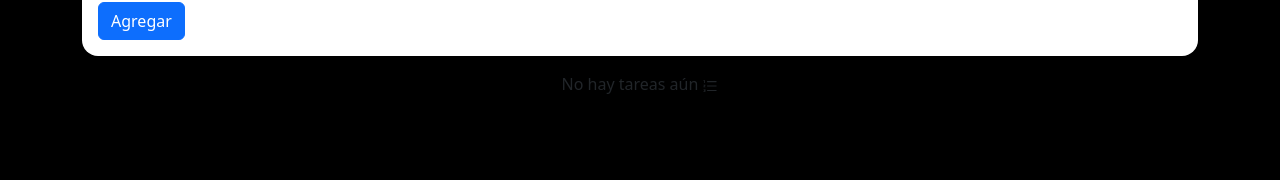
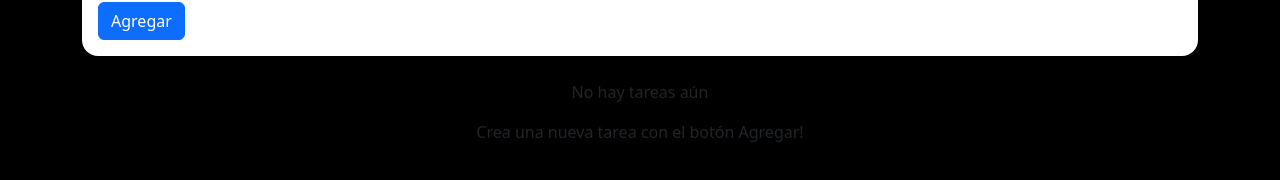
Before and after one commit to diegoworks92/todoList, a React (Vite) app: page / in a window 1280 px wide. Shown: the part 172-352 px from the top of the page. Built offline with nearby package versions, Linux system fonts and the light colour scheme.

Commit message:
refactor: exctract no todos message into new component

```diff
--- /dev/null
+++ b/src/components/TodoList/ShowNoTodos.jsx
@@ -0,0 +1,8 @@
+const ShowNoTodos = () =>{
+    return(<div className="container text-center mt-4">
+        <p>No hay tareas aún</p>
+        <p>Crea una nueva tarea con el botón Agregar!</p>
+    </div>)
+}
+
+export default ShowNoTodos
--- a/src/components/TodoList/TodoItems.jsx
+++ b/src/components/TodoList/TodoItems.jsx
@@ -1,7 +1,7 @@
 import { Button } from "react-bootstrap";
 import Table from 'react-bootstrap/Table';
 import Modal from 'react-bootstrap/Modal';
-
+import ShowNoTodos from "./ShowNoTodos";
 import { AiOutlineOrderedList } from "react-icons/ai";
 import { FaCheck, FaPencilAlt } from "react-icons/fa";
 import { IoCloseSharp } from "react-icons/io5";
@@ -150,8 +150,9 @@ const TodoItems = ({ lista, handleDelete, handleToggle, handleEditShow, handleSh
           </tbody>
 
         </Table>
-        : (<p className="text-center mt-3">No hay tareas aún <AiOutlineOrderedList /></p>
-        )}
+        : <ShowNoTodos />
+
+        }
 
 
 
```
